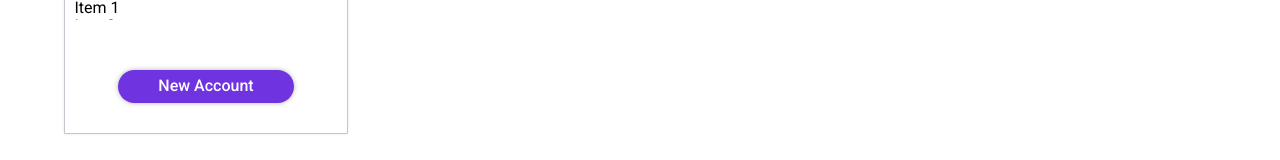
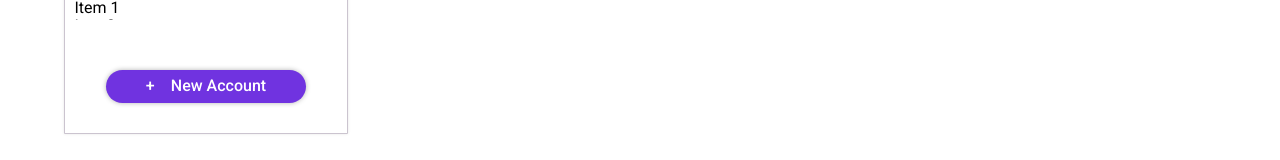
Before and after one commit to devhatt/octopost, a React (Create React App) app: page / in a window 1280 px wide. Shown: the part 765-925 px from the top of the page. Built offline with nearby package versions, Linux system fonts and the light colour scheme; the HTML template or start-up script is replaced by a standard one.

Commit message:
feat: add plus symbol to new account button

```diff
--- a/src/pages/home/components/Sidebar/Sidebar.tsx
+++ b/src/pages/home/components/Sidebar/Sidebar.tsx
@@ -53,7 +53,7 @@ function Sidebar() {
           className={styles.newAccountButton}
           variant="container"
         >
-          New Account
+          + &ensp; New Account
         </Button>
 
         <Portal isOpen={isOpen} onClickOutside={() => setOpen(false)}>
```
